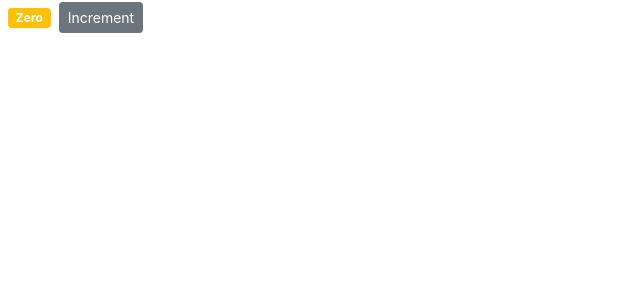
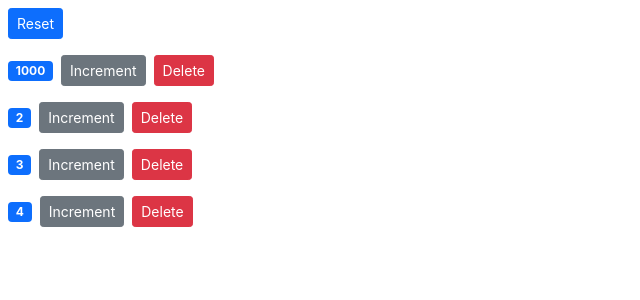
Before and after one commit to mekdie/react-counterApp, a React (Create React App) app: page / in a window 1280 px wide. Shown: the top 300 px of the page, without its empty margins (0-640 px from the left). Built offline with nearby package versions, Linux system fonts and the light colour scheme.

Commit message:
Added basic delete, reset, and increment

```diff
--- a/src/components/counter.jsx
+++ b/src/components/counter.jsx
@@ -1,7 +1,7 @@
 import React, { Component } from "react";
 
 class Counter extends Component {
-  state = { count: 0, tags: [] };
+  // state = { value: this.props.counter.value };
 
   //   renderTags() {
   //     if (this.state.tags.length === 0) return <p>There are no tags!</p>;
@@ -21,22 +21,22 @@
   //   super();
   //   // this.handleIncrement = this.handleIncrement.bind(this);
   // }
-  handleIncrement = (product) => {
-    //tell react that we are updating the state, and it will figure out what part of the state is changed
-    console.log(product);
-    this.setState({ count: this.state.count + 1 });
-  };
+  // handleIncrement = () => {
+  //   //tell react that we are updating the state, and it will figure out what part of the state is changed
+  //   this.setState({ value: this.state.value + 1 });
+  // };
 
   // doHandleIncrement = () => {
   //   this.handleIncrement({ id: 1 });
   // };
 
   render() {
+    console.log("props", this.props);
     return (
       <>
         <span className={this.getBadgeClasses()}>{this.formatCount()}</span>
         <button
-          onClick={() => this.handleIncrement({ id: 1 })}
+          onClick={() => this.props.onIncrement(this.props.counter)}
           // onClick={() => {
           //   this.handleIncrement({ id: 1 });
           // }}
@@ -44,6 +44,13 @@
         >
           Increment
         </button>
+        <button
+          onClick={() => this.props.onDelete(this.props.counter.id)}
+          className="btn btn-danger btn-sm m-2"
+        >
+          Delete
+        </button>
+        <br />
         {/* {this.state.tags.length === 0 && "Please create a new tag!"}
         {this.renderTags()} */}
       </>
@@ -52,13 +59,13 @@
 
   getBadgeClasses() {
     let classes = "badge m-2 bg-";
-    classes += this.state.count === 0 ? "warning" : "primary";
+    classes += this.props.counter.value === 0 ? "warning" : "primary";
     return classes;
   }
 
   formatCount() {
-    const { count } = this.state;
-    return count === 0 ? "Zero" : count;
+    const { value } = this.props.counter;
+    return value === 0 ? "Zero" : value;
   }
 }
 
--- /dev/null
+++ b/src/components/counters.jsx
@@ -0,0 +1,67 @@
+import React, { Component } from "react";
+import Counter from "./counter";
+
+class Counters extends Component {
+  state = {
+    counters: [
+      { id: 1, value: 1000 },
+      { id: 2, value: 2 },
+      { id: 3, value: 3 },
+      { id: 4, value: 4 },
+    ],
+  };
+
+  handleDelete = (counterId) => {
+    const counters = this.state.counters.filter((c) => c.id != counterId);
+    // this.setState({ counters: counters });
+    this.setState({ counters });
+  };
+
+  handleReset = () => {
+    const counters = this.state.counters.map((each) => {
+      each.value = 0;
+      return each;
+    });
+    this.setState({ counters });
+  };
+
+  handleIncrement = (counter) => {
+    const counters = [...this.state.counters]; //cloning array, counters = counters array in state
+    const index = counters.indexOf(counter);
+    counters[index] = { ...counter };
+    counters[index].value++;
+    this.setState({ counters });
+  };
+  //RULE OF THUMB
+  // the component that owns a piece of the state, should be the one modifying it
+  render() {
+    return (
+      <>
+        {/* Calling another component in the current component (components inside component) */}
+        {/* <Counter />
+        <Counter />
+        <Counter />
+        <Counter /> */}
+        <button
+          onClick={this.handleReset}
+          className="btn btn-primary btn-sm m-2"
+        >
+          Reset
+        </button>
+        <br />
+        {this.state.counters.map((counter) => (
+          <Counter
+            key={counter.id}
+            onDelete={this.handleDelete}
+            onIncrement={this.handleIncrement}
+            // value={counter.value}
+            // id={counter.id}
+            counter={counter} //counter object that carries all the data inside the obj
+          />
+        ))}
+      </>
+    );
+  }
+}
+
+export default Counters;
--- a/src/index.js
+++ b/src/index.js
@@ -4,11 +4,12 @@
 import App from './App';
 import reportWebVitals from './reportWebVitals';
 import Counter from './components/counter';
+import Counters from './components/counters'
 
 const root = ReactDOM.createRoot(document.getElementById('root'));
 root.render(
   <React.StrictMode>
-    <Counter />
+    <Counters />
   </React.StrictMode>
 );
 
```
